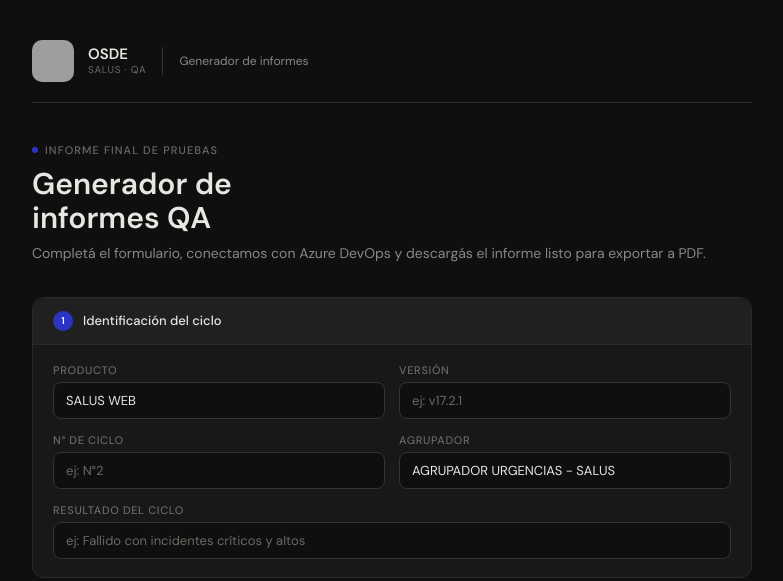
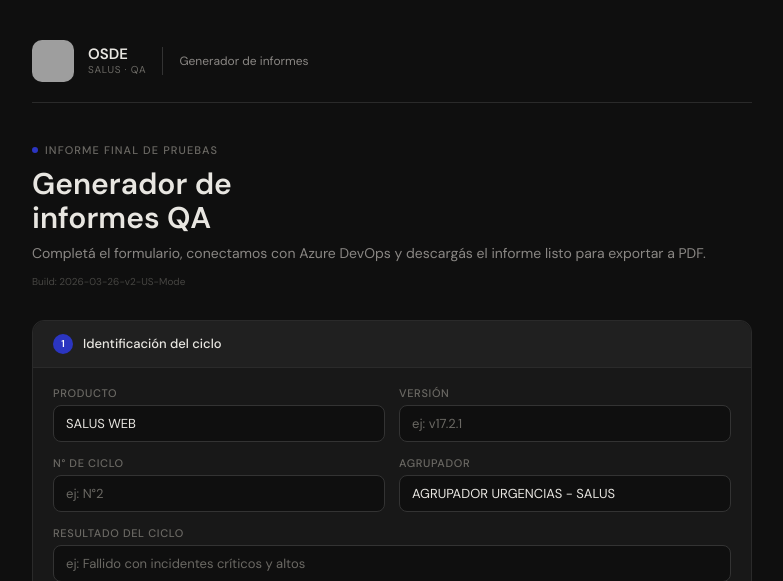
Before and after one commit to Francosuna/automatizacion-de-reportes-equipo-urgencia-testing, a Flask app: page / in a window 1280 px wide. Shown: the top 581 px of the page, without its empty margins (248-1031 px from the left). Run offline with Flask 3, Linux system fonts and the light colour scheme; grey boxes are pictures that could not be loaded.

Commit message:
cambiods

```diff
--- a/templates/index.html
+++ b/templates/index.html
@@ -771,6 +771,7 @@
       <div class="header-eyebrow">Informe Final de Pruebas</div>
       <h1>Generador de<br>informes QA</h1>
       <p>Completá el formulario, conectamos con Azure DevOps y descargás el informe listo para exportar a PDF.</p>
+      <div style="font-size: 10px; color: var(--muted); margin-top: 10px; opacity: 0.6;">Build: 2026-03-26-v2-US-Mode</div>
     </div>
 
     <form id="report-form">
```
